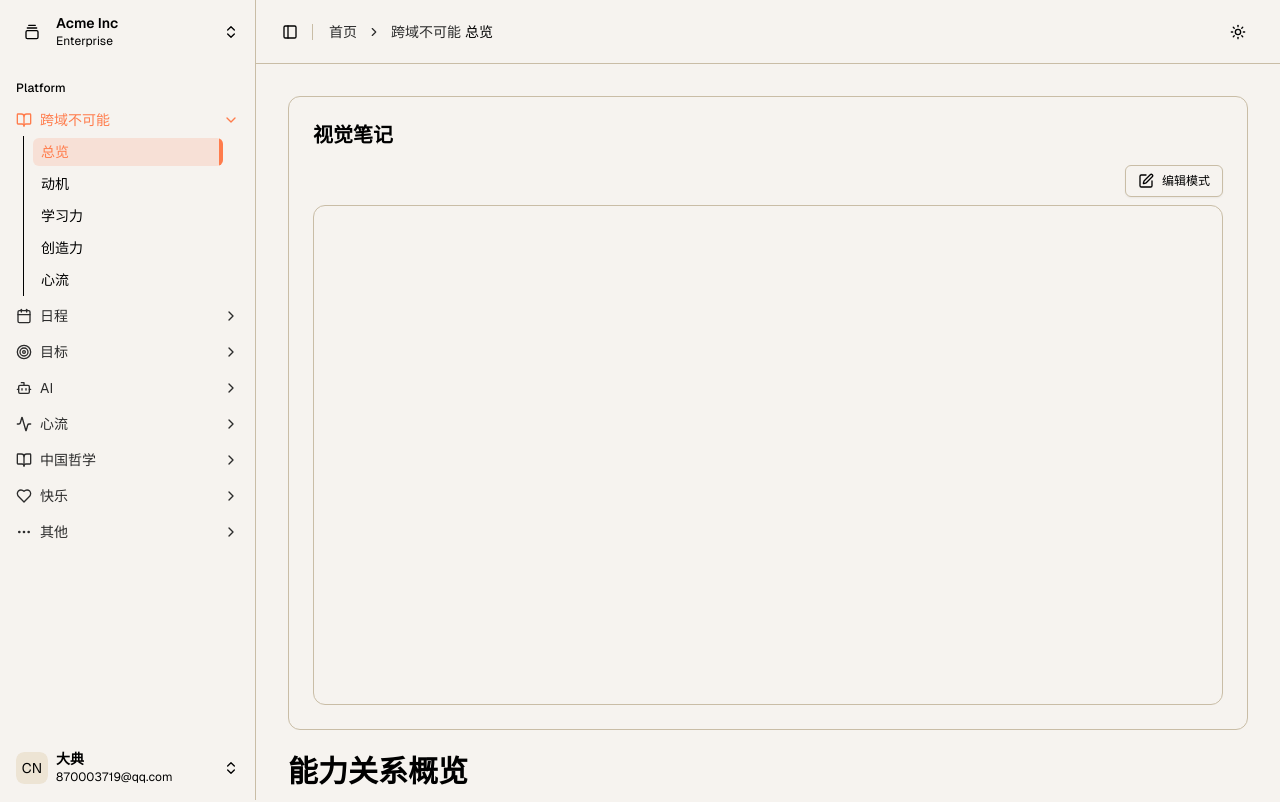
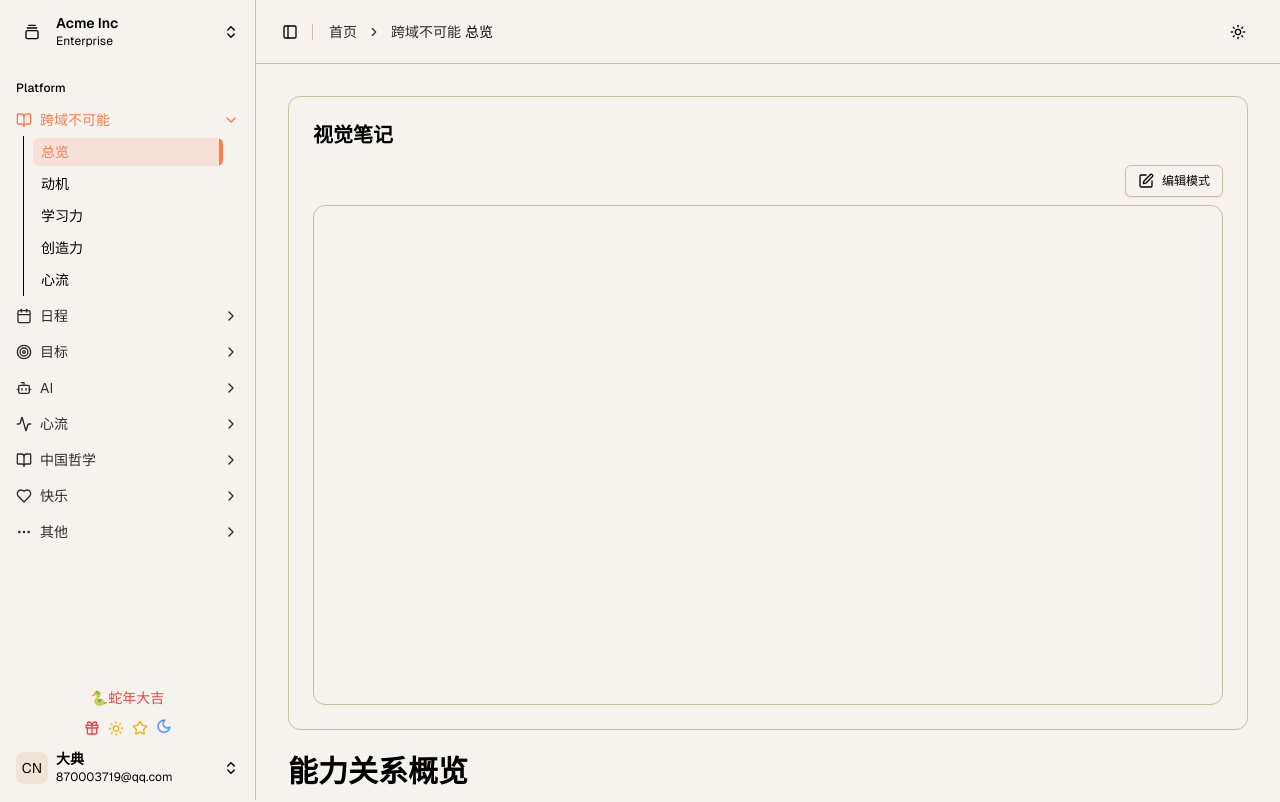
Before and after one commit to yellowpoint/book-impossible, a Next.js app: page /overview in a window 1280 px wide. Shown: the top 802 px of the page. Built offline with nearby package versions, Linux system fonts and the light colour scheme.

Commit message:
新增春节装饰

```diff
--- a/src/components/app-sidebar.jsx
+++ b/src/components/app-sidebar.jsx
@@ -28,9 +28,14 @@ import {
   Heart,
   Leaf,
   Compass,
-  Battery
+  Battery,
+  Gift,
+  Star,
+  Sun,
+  Moon,
 } from "lucide-react";
 import { usePathname } from "next/navigation"
+import { motion } from "framer-motion"
 
 import { NavMain } from "@/components/nav-main"
 import { NavProjects } from "@/components/nav-projects"
@@ -296,14 +301,81 @@ export function AppSidebar({
 
   return (
     <Sidebar collapsible="icon" {...props}>
-      <SidebarHeader>
+      <SidebarHeader className="relative">
         <TeamSwitcher teams={data.teams} />
       </SidebarHeader>
       <SidebarContent>
         <NavMain items={navMainWithActive} />
         {/* <NavProjects projects={data.projects} /> */}
       </SidebarContent>
-      <SidebarFooter>
+      <SidebarFooter className="relative">
+        {/* 春节装饰 - 添加 group-data-[collapsible=icon]:hidden 来在侧边栏收起时隐藏 */}
+        <div className="absolute -top-12 left-1/2 -translate-x-1/2 flex flex-col items-center gap-3 group-data-[collapsible=icon]:hidden">
+          {/* 祝福语 */}
+          <motion.div
+            className="whitespace-nowrap text-sm font-medium text-red-500"
+            initial={{ opacity: 0, y: 10 }}
+            animate={{ opacity: 1, y: 0 }}
+            transition={{ delay: 0.2 }}
+          >
+            🐍蛇年大吉
+          </motion.div>
+
+          {/* 装饰图标 */}
+          <div className="flex items-center gap-2">
+            <motion.div
+              initial={{ scale: 0 }}
+              animate={{ scale: 1 }}
+              transition={{
+                type: "spring",
+                stiffness: 260,
+                damping: 20
+              }}
+            >
+              <Gift className="h-4 w-4 text-red-500" />
+            </motion.div>
+            <motion.div
+              animate={{
+                rotate: [0, 10, -10, 0],
+                y: [0, -2, 2, 0]
+              }}
+              transition={{
+                duration: 2,
+                repeat: Infinity,
+                repeatType: "reverse"
+              }}
+            >
+              <Sun className="h-4 w-4 text-yellow-500" />
+            </motion.div>
+            <motion.div
+              initial={{ scale: 0 }}
+              animate={{ scale: 1 }}
+              transition={{
+                type: "spring",
+                stiffness: 260,
+                damping: 20,
+                delay: 0.1
+              }}
+            >
+              <Star className="h-4 w-4 text-yellow-500" />
+            </motion.div>
+            <motion.div
+              animate={{
+                rotate: [0, -10, 10, 0],
+                y: [0, 2, -2, 0]
+              }}
+              transition={{
+                duration: 2,
+                repeat: Infinity,
+                repeatType: "reverse",
+                delay: 0.5
+              }}
+            >
+              <Moon className="h-4 w-4 text-blue-500" />
+            </motion.div>
+          </div>
+        </div>
+
         <NavUser user={data.user} />
       </SidebarFooter>
       <SidebarRail />
```
